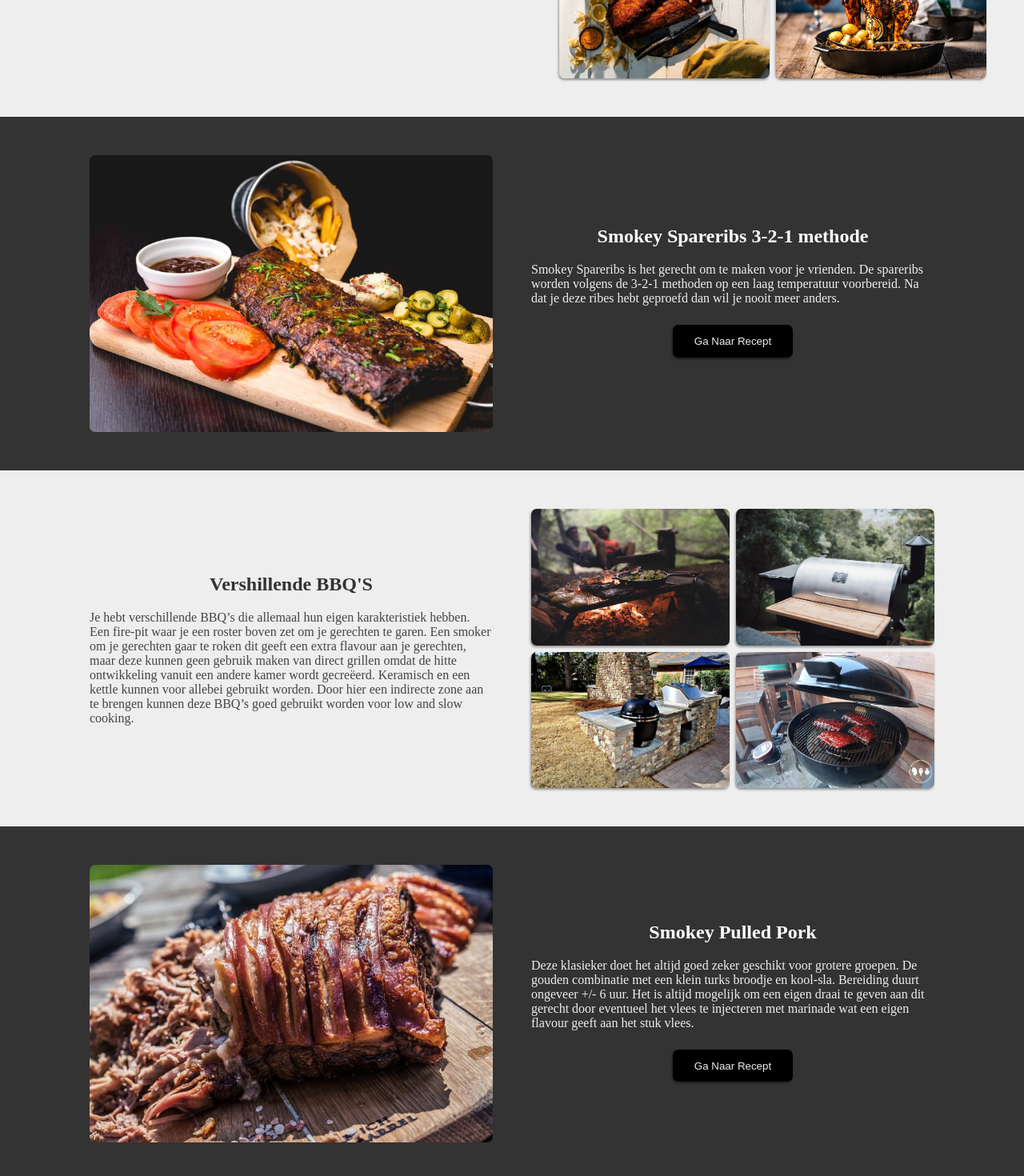
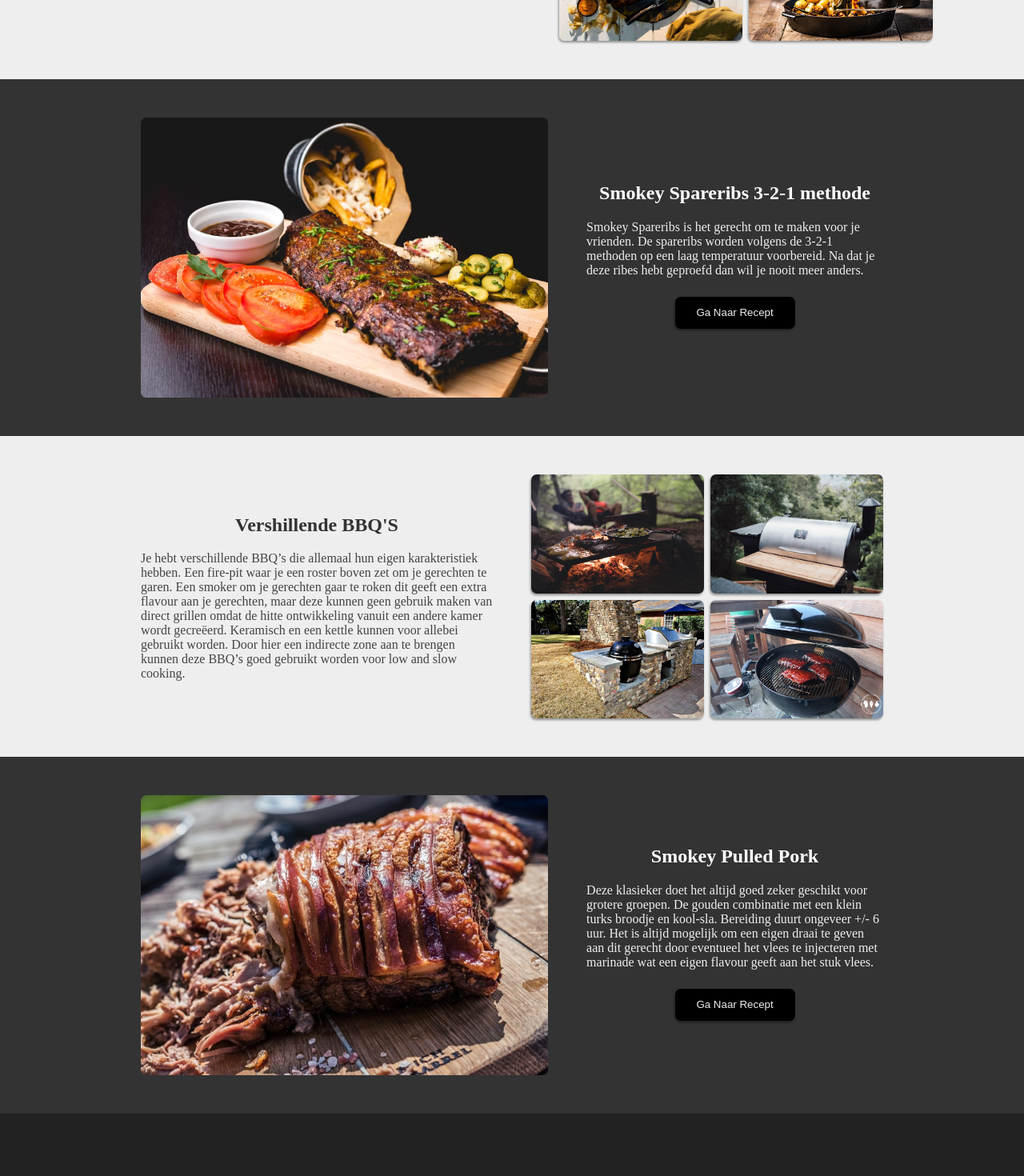
Before and after one commit to mmdw1976/bbq-react, a React (Create React App) app: page / in a window 1280 px wide. Shown: the part 920-2390 px from the top of the page at 80% size. Built offline with nearby package versions, Linux system fonts and the light colour scheme.

Commit message:
Adjusted and styled  the big pictures on section2 and section 4 so the picture is not oversized

```diff
--- a/src/components/home/Sections.css
+++ b/src/components/home/Sections.css
@@ -1,5 +1,5 @@
 .section-container {
-    width: 85%;
+    width: 75%;
     margin: 0 auto;
     display: grid;
     grid-template-columns: repeat(2, 1fr);
@@ -36,6 +36,7 @@
     display: grid;
     grid-template-columns: 1fr;
     padding: 1rem;
+    justify-items: center;
 }
 
 .section-container__pictures {
@@ -67,6 +68,11 @@
     background: url('../../images/beer-can-chicken.jpg') no-repeat center /cover;
 }
 
+.picture-big {
+    min-height: 350px;
+    max-height: 400px;
+}
+
 .section2-picture {
     background: url('../../images/spare-rip-plate.jpg') no-repeat center /cover;
 }
--- a/src/components/home/sections/Section2.js
+++ b/src/components/home/sections/Section2.js
@@ -4,7 +4,7 @@ const Section2 = () => {
     return (
       <div className='section-container'>
         <div className='section-container__picture'>
-          <div className='section2-picture tumb-pic shadow-box'></div>
+          <div className='section2-picture picture-big tumb-pic shadow-box'></div>
         </div>
         <div className='section-container__content'>
           <h2>Smokey Spareribs 3-2-1 methode</h2>
--- a/src/components/home/sections/Section4.js
+++ b/src/components/home/sections/Section4.js
@@ -4,7 +4,7 @@ const Section4 = () => {
     return (
       <div className='section-container'>
         <div className='section-container__picture'>
-          <div className='section4-picture tumb-pic shadow-box'></div>
+          <div className='section4-picture picture-big tumb-pic shadow-box'></div>
         </div>
         <div className='section-container__content'>
           <h2>Smokey Pulled Pork</h2>
```
